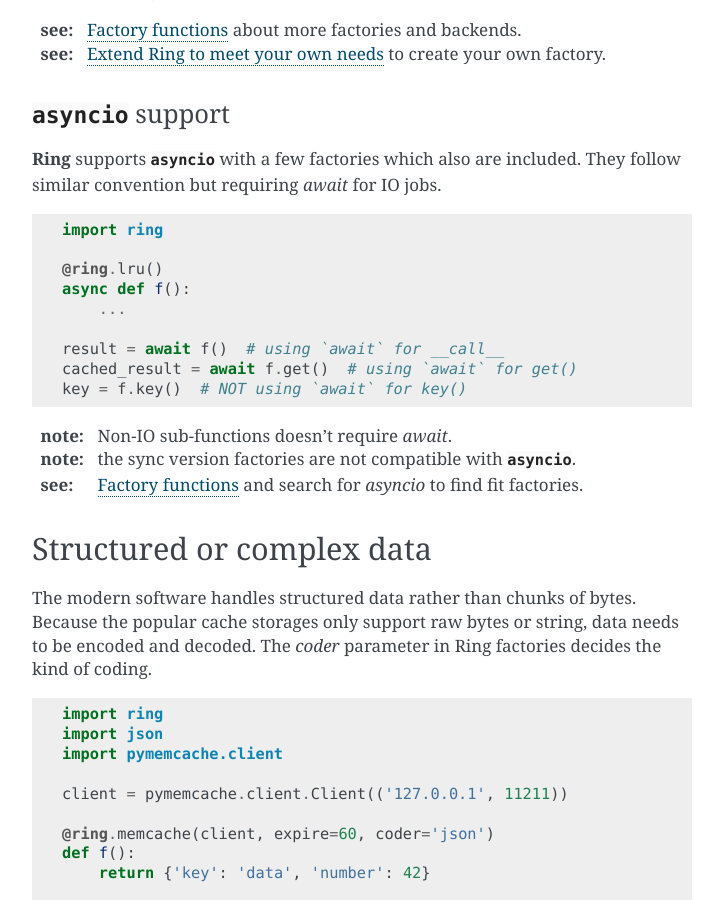
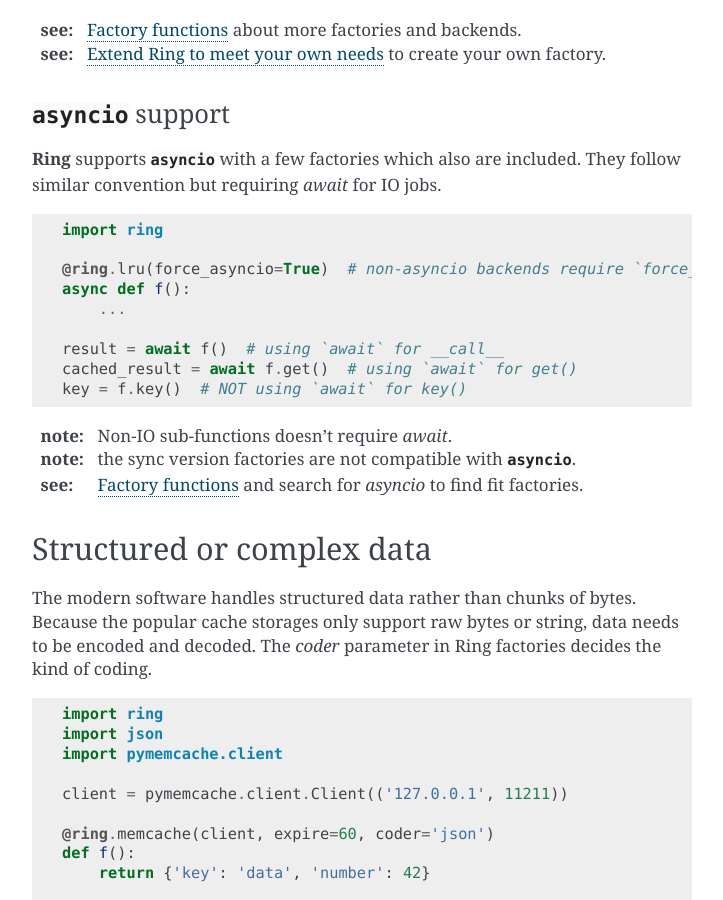
Before and after one commit to youknowone/ring, a Sphinx documentation site: the page built from docs/quickstart.rst, in a window 1280 px wide and 900 px high, scrolled down 3736 px. Shown: the whole window, without its empty margins (388-1111 px from the left). Built offline with Sphinx 7.4.7, drawn with Linux system fonts in a browser that asks for light colours; pages that are not in the unit, such as notebooks, are missing from menus.

Commit message:
update docs about force_asyncio

```diff
--- a/docs/quickstart.rst
+++ b/docs/quickstart.rst
@@ -209,7 +209,7 @@
 
     import ring
 
-    @ring.lru()
+    @ring.lru(force_asyncio=True)  # non-asyncio backends require `force_asyncio`
     async def f():
         ...
 
```
